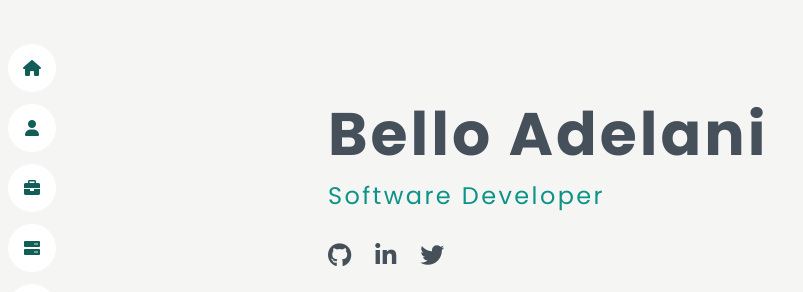
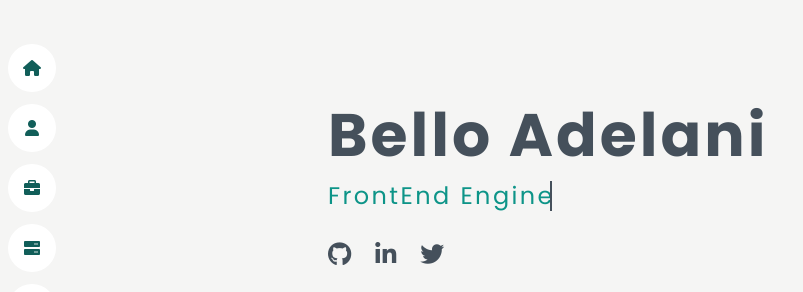
Before and after one commit to Adelani10/portfolio, a React (Vite) app: page / in a window 1280 px wide. Shown: the part 212-504 px from the top of the page, without its empty margins (0-803 px from the left). Built offline with nearby package versions, Linux system fonts and the light colour scheme.

Commit message:
added typewriter animation

```diff
--- a/src/home.jsx
+++ b/src/home.jsx
@@ -6,7 +6,13 @@ export default function Home () {
     return (
         <main id="home" className=" container mx-auto md:px-44 flex flex-col justify-center h-screen space-y-2 md:space-y-4 text-[#45505b]">
             <h1 className="font-bold md:text-6xl text-3xl  self-center md:self-start tracking-wider">Bello Adelani</h1>
-            <p className=" self-center text-2xl md:self-start text-teal-600 md:tracking-widest">Software Developer</p>
+            <p className="self-center md:text-2xl text-xl md:self-start text-teal-600 md:tracking-widest">
+                <ul className="dynamic-txts">
+                    <li><span>Software Developer</span></li>
+                    <li><span>FrontEnd Engineer</span></li>
+                    <li><span>Tech Enthusiast</span></li>
+                </ul>
+            </p>
             <div className="space-x-6 self-center md:self-start flex items-center pt-3 text-2xl hover:text-teal-900">
                 <a href="https://github.com/Adelani10">
                     <i className="fa-brands fa-github"></i>
--- a/src/index.css
+++ b/src/index.css
@@ -1,6 +1,3 @@
-body{
-  scroll-behavior: smooth
-}
 
 @tailwind base;
 @tailwind components;
@@ -9,3 +6,43 @@ body{
 #root{
   font-family: 'Poppins', sans-serif;
 }
+
+.dynamic-txts{
+  height: 30px;
+  line-height: 30px;
+  overflow: hidden;
+}
+
+
+.dynamic-txts li{
+  position: relative;
+  top: 0;
+  animation: slide 9s steps(3) infinite;
+}
+
+@keyframes slide {
+  100% {
+    top: -90px;
+  }
+}
+
+.dynamic-txts li span{
+  position: relative;
+}
+
+.dynamic-txts li span::after{
+  content: '';
+  position: absolute;
+  left: 0;
+  width: 100%;
+  height: 100%;
+  background: #f5f5f4;
+  border-left: 2px solid #45505b;
+  animation: typing 3s steps(25) infinite;
+}
+@keyframes typing {
+  100% {
+    left: 100%;
+    margin: 0 -9px 0 9px;
+  }
+}
```
